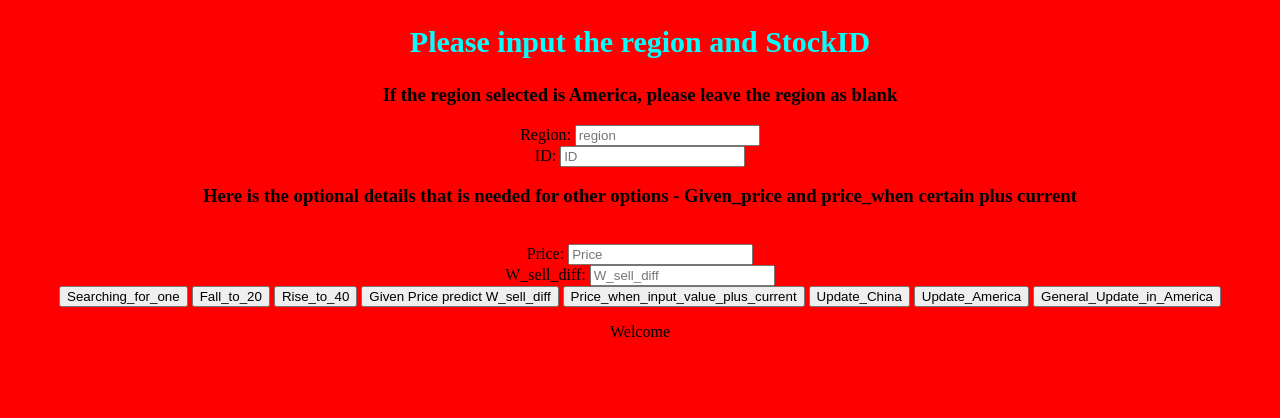
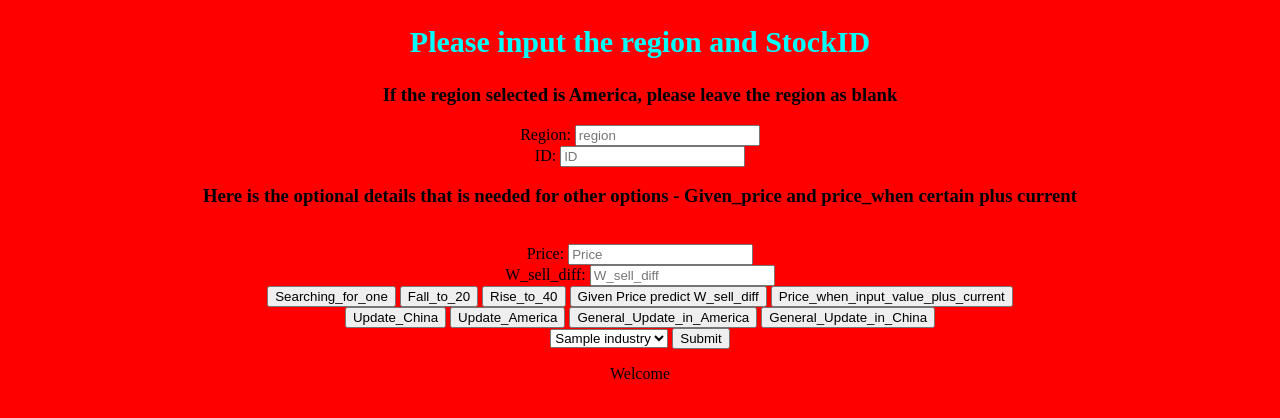
Before and after one commit to riggy420/website, a Flask app: template templates/index.html in a window 1280 px wide. Shown: the top 418 px of the page. Run offline with Flask 3, Linux system fonts and the light colour scheme; the template is opened without the code that fills it: most values are stand-ins (such as "Sample title", 1, 10 or a date in 2020).

```diff
--- a/app.py
+++ b/app.py
@@ -3,12 +3,16 @@ import library
 import time
 import os
 import psutil
+from datetime import datetime
+import pandas as pd
+import random
 
 from risk_assessment_library_for_new_database import using_risk_assessment as ra
 from risk_assessment_library_for_new_database import risk_assessment as database
 
 app = Flask(__name__)   # Flask constructor
-app.secret_key="ldr"
+# app.secret_key="rtdyitfrt"
+app.config['SECRET_KEY'] = 'rtddcfvghgbcvghvygfvgycvvfgffcg1fgyitfrt'
 # A decorator used to tell the application
 # which URL is associated function
 # @app.route('/')
@@ -23,7 +27,6 @@ app.config['SQLALCHEMY_DATABASE_URI'] = 'sqlite:///db.sqlite'
 app.config['SQLALCHEMY_TRACK_MODIFICATIONS'] = False
 db = SQLAlchemy(app)
 migrate = Migrate(app, db)
-
 
 class User(db.Model):
     stockid = db.Column(db.String(64), primary_key=True)
@@ -58,29 +61,34 @@ class User(db.Model):
 
 def making_data(filename):
     print("Here")
-    with open(filename,'r') as f:
-        print("Here")
-        for line in f:
-            if (line[0:4] == "Stoc"):
-                continue
+    try:
+        with open(filename,'r') as f:
+            print("Here")
+            for line in f:
+                if (line[0:4] == "Stoc"):
+                    continue
 
-            stockid,agpd_value,current_price,number_of_trade,w_buy,w_sell,day_last_update,average_day,day_standard_deviation,W_moderate_diff,five_day_average = line.strip().split(' ')
-            user = User(
-                stockid=stockid,
-                agpd_value=float(agpd_value),
-                current_price=float(current_price),
-                number_of_trade=int(number_of_trade),
-                w_buy=float(w_buy),
-                w_sell=float(w_sell),
-                day_last_update=day_last_update,
-                average_day=float(average_day),
-                day_standard_deviation=float(day_standard_deviation),
-                W_moderate_diff=float(W_moderate_diff),
-                five_day_average=float(five_day_average)
-                )
+                stockid,agpd_value,current_price,number_of_trade,w_buy,w_sell,day_last_update,average_day,day_standard_deviation,W_moderate_diff,five_day_average = line.strip().split(' ')
+                user = User(
+                    stockid=stockid,
+                    agpd_value=float(agpd_value),
+                    current_price=float(current_price),
+                    number_of_trade=int(number_of_trade),
+                    w_buy=float(w_buy),
+                    w_sell=float(w_sell),
+                    day_last_update=day_last_update,
+                    average_day=float(average_day),
+                    day_standard_deviation=float(day_standard_deviation),
+                    W_moderate_diff=float(W_moderate_diff),
+                    five_day_average=float(five_day_average)
+                    )
 
-            db.session.add(user)
-        db.session.commit()
+                db.session.add(user)
+            db.session.commit()
+    except FileNotFoundError:
+        print("File not found")
+        flash("File not found")
+        return redirect(request.url)
 
 # with app.app_context():
 #     db.create_all()
@@ -138,6 +146,11 @@ def data():
 
 @app.route('/', methods=['POST', 'GET'])
 def index():
+    data = pd.ExcelFile("/home/ricky/Documents/china_stock_industry_catego/stock_industry_list.xlsx").parse()
+    industry=data['板块名称']
+    industry.loc[0]='None'
+
+
     current_pid = os.getpid()
     process = [p for p in psutil.process_iter() if p.name().lower() in ['python', 'python3']]
     print(process)
@@ -149,7 +162,7 @@ def index():
     if len(process) >2:
         flash("The script is running in the same terminal.")
 
-    return render_template('index.html')
+    return render_template('index.html',industry=industry)
 
 @app.route('/result', methods=['POST', 'GET'])
 def result():
@@ -178,11 +191,30 @@ def result():
         elif request.form['btn'] == 'General_Update_in_America':
             with app.app_context():
                 print("Struck")
+                current_datetime = datetime.now().strftime("%Y-%m-%d")
                 db.drop_all()
                 db.create_all()
-                making_data("/home/ricky/Documents/agpd_america_2024-01-26_all_0.001.txt")
+                making_data(f"/home/ricky/Documents/agpd_america_"+{}+ "_all_0.001.txt".format(current_datetime))
 
-            return render_template('table.html', title='Analysis Page')
+            return render_template('table.html', title='Analysis America')
+        elif request.form['btn'] == 'General_Update_in_China':
+            with app.app_context():
+                current_datetime = datetime.now().strftime("%Y-%m-%d")
+                db.drop_all()
+                db.create_all()
+                making_data(f"/home/ricky/Documents/agpd_china_"+{}+ "_all_0.001.txt".format(current_datetime))
+
+            return render_template('table.html', title='Analysis China')
+        elif request.form['btn'] == 'Submit':
+            n = request.form.get('n')
+            print (n)
+            if n == 'None':
+                flash("You must select industry")
+                return redirect(request.url)
+            else:
+                print(n)
+                return render_template('table.html', title='Analysis China')
+
 
 
         else:
@@ -190,19 +222,18 @@ def result():
             region = request.form.get("region")
             # getting input with name = lname in HTML form
             ID = request.form.get("ID")
-
             context = {
                 "function":request.form['btn'],
                 "region":region,
                 "ID":ID,
                 "last_updated":str(ra.getting_latest_date(a,ID,region))
             }
-
             print("Passed")
             print("Next")
             if ra.what_is_price_when_w_is_fallen_to_20(a,ID,region) == FileNotFoundError:
                 flash ("Either StockID or region is wrong")
                 return redirect(request.url)
+
 
             # b = database(ID,region)
 
@@ -244,10 +275,11 @@ def result():
                     return render_template("result.html",len = len(context),context=context)
 
 
-    return render_template("index.html")
+    return render_template("result.html")
 
 if __name__=='__main__':
-    app.run(host='0.0.0.0' , port=5000,debug=True)
+    app.config['SESSION_TYPE'] = 'filesystem'
+    app.run(host='0.0.0.0', port=5000, debug=True)
 
 
 # if __name__ == "__main__":
--- a/templates/index.html
+++ b/templates/index.html
@@ -19,7 +19,7 @@
 <h2> Please input the region and StockID</h2>
 
 <h3> If the region selected is America, please leave the region as blank</h3>
-<form method="post" action="http://localhost:5000/result">
+<form method="post" action="{{ url_for('result') }}">
 <label for="Region">Region:</label>
 <input type="text" id="region" name="region" placeholder="region">
 <br>
@@ -44,10 +44,22 @@
 <button type="submit" name="btn" value="Rise_to_40">Rise_to_40</button>
 <button type="submit" name="btn" value="Reflective_Price">Given Price predict W_sell_diff</button>
 <button type="submit" name="btn" value="Price_when_ten_plus_current">Price_when_input_value_plus_current</button>
+<br/>
 <button type="submit" name="btn" value="Update_China">Update_China</button>
 <button type="submit" name="btn" value="Update_America">Update_America</button>
 <button type="submit" name="btn" value="General_Update_in_America">General_Update_in_America</button>
+<button type="submit" name="btn" value="General_Update_in_China">General_Update_in_China</button>
 </div>
+
+<select id="selectvalue">
+{% for n in industry %}
+        <option value="{{n}}">{{ n }}</option>
+{% endfor %}
+</select>
+
+<button type="submit" name="btn" value="Submit">Submit</button>
+<br/>
+
 
 <p> Welcome </p>
 {% endblock body %}
```
Also changed, not shown: README.md, instance/db.sqlite.
